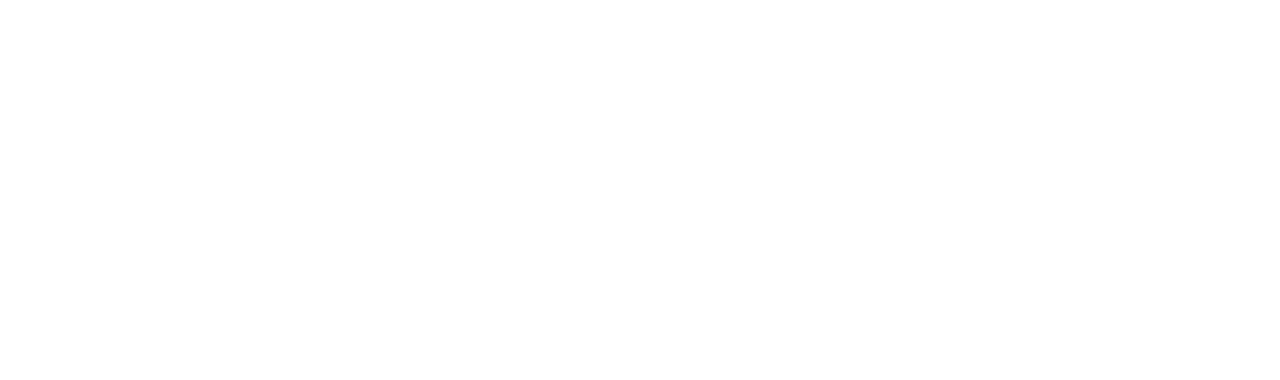
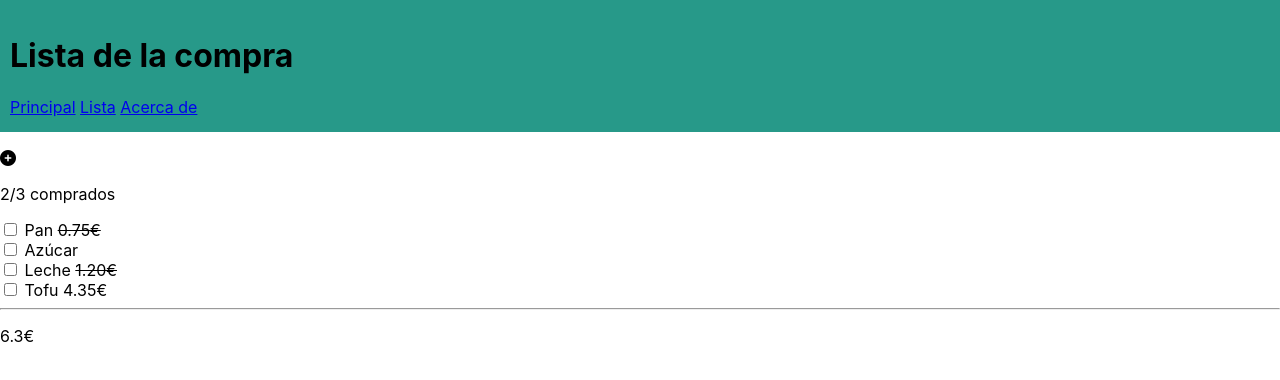
Before and after one commit to Victorreca/202209-w1ch3-victor-redondo, a plain HTML site: page index.html in a window 1280 px wide. Drawn offline with Linux system fonts and the light colour scheme.

Commit message:
Add CSS and HTML

```diff
--- a/index.html
+++ b/index.html
@@ -1,10 +1,51 @@
 <!DOCTYPE html>
-<html lang="en">
+<html lang="es">
     <head>
         <meta charset="UTF-8" />
         <meta http-equiv="X-UA-Compatible" content="IE=edge" />
         <meta name="viewport" content="width=device-width, initial-scale=1.0" />
-        <title>Document</title>
+        <meta name="description" content="Lista de la compra" />
+        <title>Lista de la compra</title>
+        <link rel="icon" type="image/png" href="favicon.png" sizes="16x16" />
+        <script
+            src="https://kit.fontawesome.com/5709d29442.js"
+            crossorigin="anonymous"
+        ></script>
+        <link rel="stylesheet" href="style.css">
     </head>
-    <body></body>
+    <body>
+        <header>
+            <h1>Lista de la compra</h1>
+            <nav>
+                <a href="#">Principal</a> <a href="/index.html">Lista</a>
+                <a href="#">Acerca de</a>
+            </nav>
+        </header>
+        <main>
+            <section>
+                <p><i class="fa-solid fa-circle-plus"></p></i> <p>2/3 comprados</p>
+            </section>
+            <section>
+                <label>
+                    <span><input type="checkbox"> Pan </span><span class="tachado"> 0.75€</span>
+                </label>
+                    <br>
+                <label>
+                    <span><input type="checkbox"> Azúcar </span><span class="tachado"></span>
+                </label>
+                    <br>
+                <label>
+                    <span><input type="checkbox"> Leche </span><span class="tachado">1.20€</span>
+                </label>
+                    <br>
+                <label>
+                    <span><input type="checkbox"> Tofu </span><span class=""> 4.35€</span>
+                </label>
+            </section>
+            <hr>
+            <p>
+                6.3€
+            </p>
+        </main>
+    </body>
 </html>
--- /dev/null
+++ b/style.css
@@ -0,0 +1,20 @@
+* {
+    box-sizing: border-box;
+}
+body {
+    margin: 0;
+}
+
+html {
+    font-family: -apple-system, BlinkMacSystemFont, avenir next, avenir,
+        segoe ui, helvetica neue, helvetica, Cantarell, Ubuntu, roboto, noto,
+        arial, sans-serif;
+}
+
+.tachado {
+    text-decoration: line-through;
+}
+header {
+    background-color: #279989;
+    padding: 15px 10px;
+}
```
Also changed, not shown: favicon.png (added).
